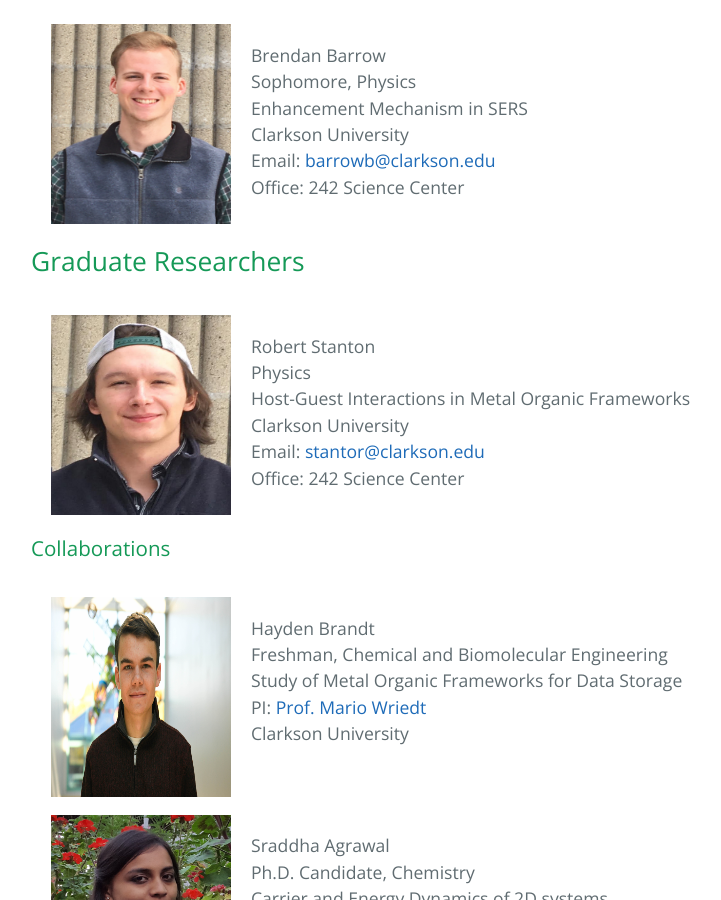
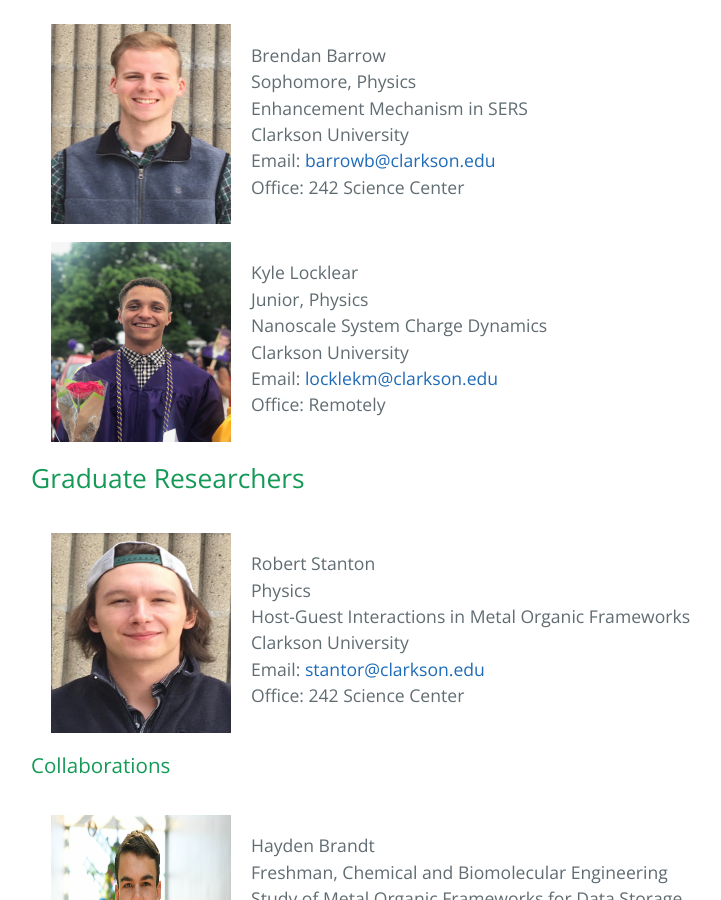
Before and after one commit to dharatrivedi/dharatrivedi.github.io, a Jekyll site: the page built from people.html, in a window 1280 px wide and 900 px high, scrolled down 799 px. Shown: the whole window, without its empty margins (233-954 px from the left). Built offline with Jekyll 4.4.1, drawn with Linux system fonts in a browser that asks for light colours.

Commit message:
Update people.html

```diff
--- a/people.html
+++ b/people.html
@@ -30,6 +30,18 @@ title: {{ site.name }}
       Clarkson University<br />
       Email: <a href="mailto:barrowb@clarkson.edu">barrowb@clarkson.edu</a><br />
       Office: 242 Science Center<br />
+    </p>
+  </ul>
+
+  <ul class="clearfix">
+    <img class="img1" src="/images/KL.jpg" alt="KyleLocklear" width="180" height="200"  hspace="20">
+    <p>
+      Kyle Locklear<br />
+      Junior, Physics<br />
+      Nanoscale System Charge Dynamics<br />
+      Clarkson University<br />
+      Email: <a href="mailto:locklekm@clarkson.edu">locklekm@clarkson.edu</a><br />
+      Office: Remotely<br />
     </p>
   </ul>
 
```
